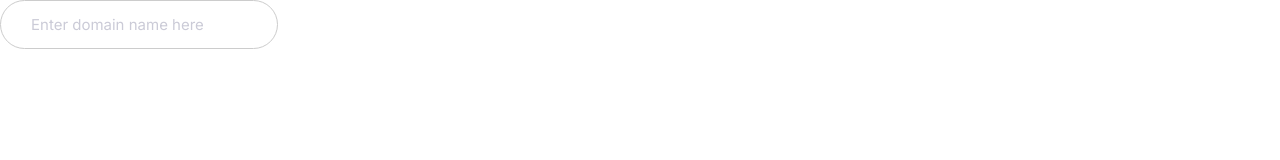
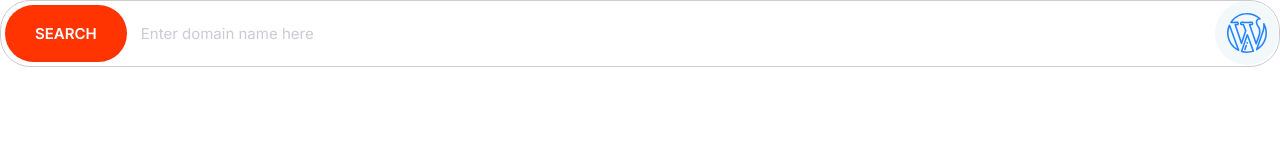
Before and after one commit to mariashahid/Moshify, a plain HTML site: page index.html in a window 1280 px wide. Drawn offline with Linux system fonts and the light colour scheme.

Commit message:
Added input group component.

```diff
--- a/css/styles.css
+++ b/css/styles.css
@@ -4,6 +4,8 @@
   --color-accent: #ff3400;
   --color-headings: #1b0760;
   --color-body: #918ca4;
+  --color-border: #ccc;
+  --border-radius: 30px;
 }
 
 *,
@@ -241,8 +243,8 @@ a {
 /* Inputs */
 
 .input {
-  border-radius: 30px;
-  border: 1px solid #ccc;
+  border-radius: var(--border-radius);
+  border: 1px solid var(--color-border);
   color: var(--color-headings);
   font-size: 2rem;
   outline: 0;
@@ -253,6 +255,22 @@ a {
   color: #cbcbd7;
 }
 
+.input-group {
+  border: 1px solid var(--color-border);
+  border-radius: var(--border-radius);
+  display: flex;
+}
+
+.input-group .input {
+  border: 0;
+  flex-grow: 1;
+  padding: 1.5rem 1rem;
+}
+
+.input-group .btn {
+  margin: 4px;
+}
+
 @media screen and (min-width: 1024px) {
   .input {
     font-size: 1.5rem;
--- a/index.html
+++ b/index.html
@@ -15,6 +15,14 @@
     />
   </head>
   <body>
-    <input type="text" class="input" placeholder="Enter domain name here" />
+    <div class="input-group">
+      <button class="btn btn--accent">Search</button>
+      <input type="text" class="input" placeholder="Enter domain name here" />
+      <span class="icon-container">
+        <svg class="icon icon--primary">
+          <use xlink:href="images/sprite.svg#wordpress"></use>
+        </svg>
+      </span>
+    </div>
   </body>
 </html>
```
Also changed, not shown: components/input-groups.html (added, +9 -0 lines).
